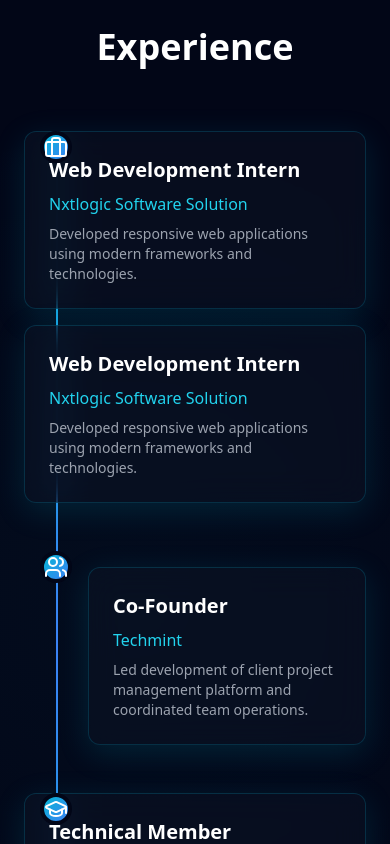
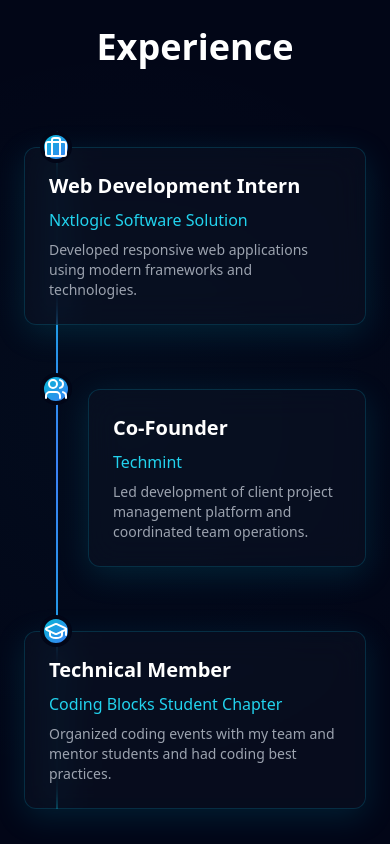
Before and after one commit to Vijayan1606/Miruthula-Portfolio, a React (Vite) app: page / in a window 390 px wide. Shown: the part 6280-7124 px from the top of the page. Built offline with nearby package versions, Linux system fonts and the light colour scheme.

Commit message:
new changes in experience section

```diff
--- a/src/components/Experience.tsx
+++ b/src/components/Experience.tsx
@@ -79,16 +79,18 @@
           <div className="space-y-12">
             {experiences.map((exp, idx) => (
               <div
-                key={exp.title}
+                key={exp.title + idx}
                 className={`relative transition-all duration-700 ${
                   isVisible ? 'opacity-100 translate-x-0' : 'opacity-0 -translate-x-10'
                 }`}
                 style={{ transitionDelay: `${idx * 200}ms` }}
               >
-                <div className="flex flex-col md:flex-row items-start md:items-center gap-4">
+                <div className="flex flex-col md:flex-row items-start md:items-center gap-4 relative">
+                  {/* LEFT column (desktop only for even items) */}
                   <div className="md:w-1/2 md:text-right md:pr-12">
                     {idx % 2 === 0 ? (
-                      <div className="glass-card-exp p-6 rounded-xl">
+                      // <-- hidden on mobile, visible on md+
+                      <div className="hidden md:block glass-card-exp p-6 rounded-xl">
                         <h3 className="text-xl font-bold text-white mb-2">{exp.title}</h3>
                         <p className="text-cyan-400 font-medium mb-2">{exp.organization}</p>
                         {exp.description && (
@@ -100,12 +102,15 @@
                     )}
                   </div>
 
+                  {/* TIMELINE ICON */}
                   <div className="absolute left-8 md:left-1/2 -ml-4 md:-ml-4 w-8 h-8 bg-gradient-to-br from-cyan-500 to-blue-500 rounded-full flex items-center justify-center text-white border-4 border-slate-950 z-10">
                     {exp.icon}
                   </div>
 
+                  {/* RIGHT column */}
                   <div className="md:w-1/2 md:pl-12 ml-16 md:ml-0">
                     {idx % 2 !== 0 ? (
+                      // For odd items: show desktop+mobile card on the right (no duplication)
                       <div className="glass-card-exp p-6 rounded-xl">
                         <h3 className="text-xl font-bold text-white mb-2">{exp.title}</h3>
                         <p className="text-cyan-400 font-medium mb-2">{exp.organization}</p>
@@ -114,6 +119,7 @@
                         )}
                       </div>
                     ) : (
+                      // For even items: show mobile-only card here (hidden on md+)
                       <div className="block md:hidden glass-card-exp p-6 rounded-xl -ml-16">
                         <h3 className="text-xl font-bold text-white mb-2">{exp.title}</h3>
                         <p className="text-cyan-400 font-medium mb-2">{exp.organization}</p>
```
